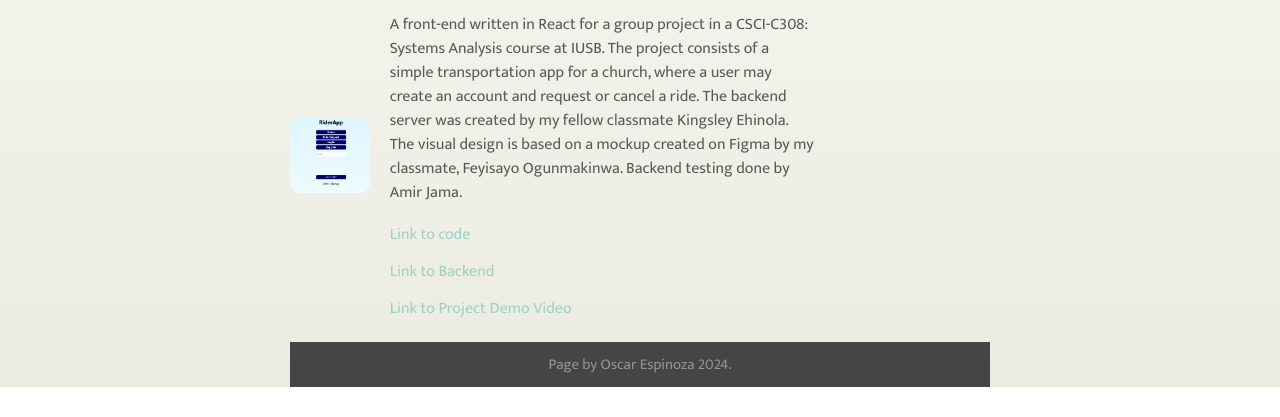
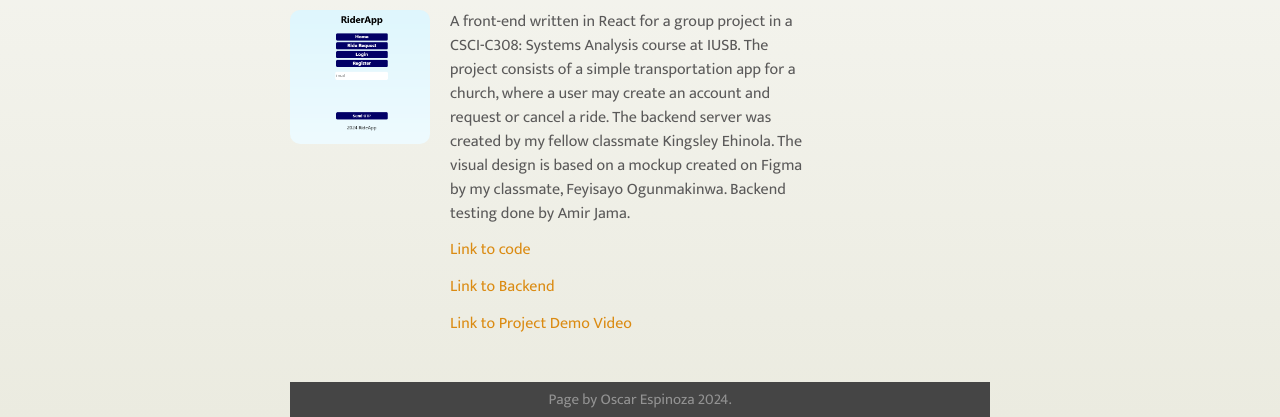
Before and after one commit to alvaroespi94/alvaroespi94.github.io, a plain HTML site: page index.html in a window 1280 px wide. Shown: the part 622-1039 px from the top of the page. Before the commit the page ends 1009 px from the top, so only its background shows below. Drawn offline with Linux system fonts and the light colour scheme.

Commit message:
Add files via upload
Updated css for better readability

```diff
--- a/style.css
+++ b/style.css
@@ -10,7 +10,8 @@ body {
 }
 
 #nav {
-  margin-left: 25%;
+  position: relative;
+  left: 50px;
 }
 
 #header {
@@ -35,7 +36,7 @@ h1 {
 }
 
 a {
-  color: #9dd1c4;
+  color: #db8b12;
   text-decoration: none;
 }
 
@@ -53,13 +54,14 @@ footer {
   color: #939393;
   text-align: center;
   font-size: 15px;
-  padding: 10px;
+  padding: 5px;
   margin-top: 20px;
 }
 
 .portfolio {
   display: table;
   width: 75%;
+  table-layout: auto;
   /*border-spacing: 20px;*/
 }
 
@@ -70,23 +72,33 @@ footer {
 .portfolio-image,
 .portfolio-text {
   display: table-cell;
-  vertical-align: middle;
+  vertical-align: top;
+  padding-bottom: 25px;
+}
+
+.portfolio-image {
+  width: 140px;
 }
 
 .portfolio-image img {
   width: 100%;
-  max-width: 700px;
+  height: auto;
   border-radius: 10px;
+  margin-right: 10px;
 }
 
 .portfolio-text {
   padding-left: 20px;
 }
 
+.portfolio-text p {
+  margin: 0 0 10px 0;
+}
+
 .portfolio-text a {
   display: block;
   margin-top: 10px;
-  color: #9dd1c4;
+  color: #db8b12;
 }
 
 #icon {
```
